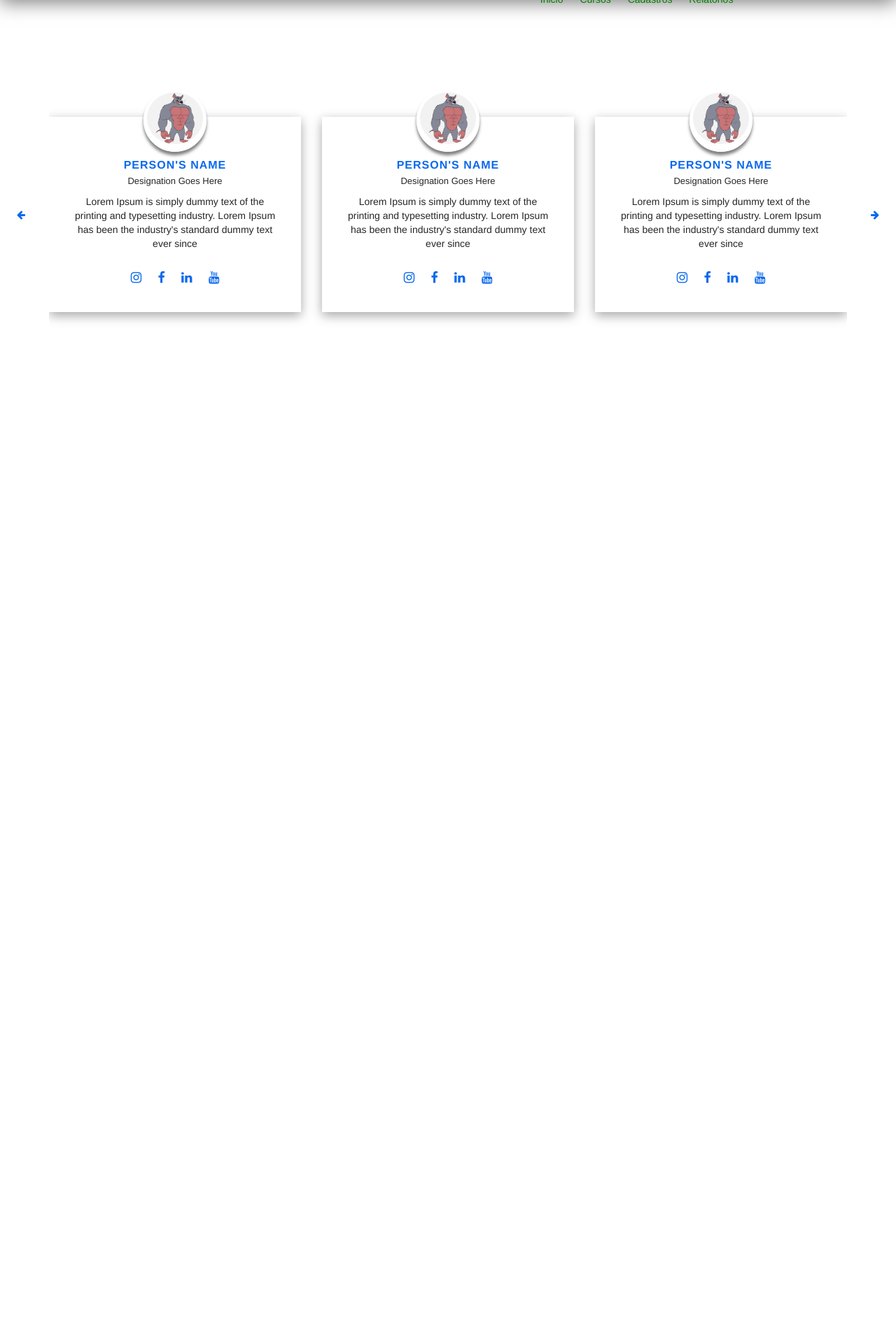
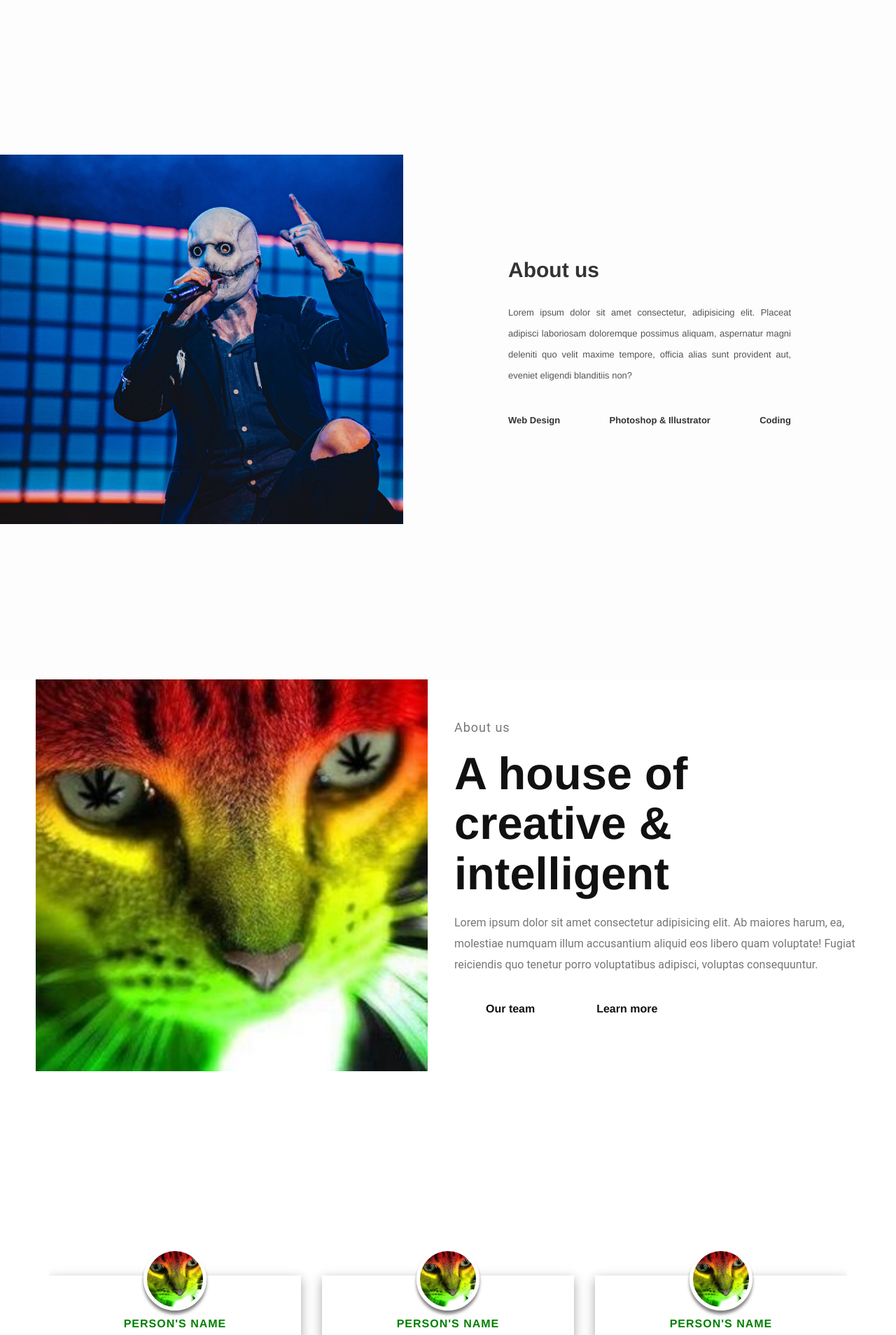
Before and after one commit to Ksanim0/Lab-Web_Edital, a PHP site: page / in a window 1280 px wide. Shown: the part 101-2009 px from the top of the page at 70% size. Run offline with PHP 8.4, Linux system fonts and the light colour scheme; some libraries are stand-ins or nearby versions.

Commit message:
Add files via upload

```diff
--- /dev/null
+++ b/AboutUS/About0.css
@@ -0,0 +1,94 @@
+#testimonial_area {
+	padding: 1% 0;
+}
+.box-area {
+	padding: 30px;
+	position: relative;
+	display: block;
+	background: #fff;
+	color: #000;
+	box-shadow: rgba(0, 0, 0, 0.35) 0px 5px 15px;
+	margin: 40px 0;
+}
+.box-area h5 {
+	font-size: 16px;
+	font-weight: 700;
+	color: rgb(0, 128, 0);
+	margin-top: 30px;
+	margin-bottom: 5px;
+	text-transform: uppercase;
+	letter-spacing: 1px;
+}
+.box-area span {
+	color: #262626;
+	display: block;
+	font-size: 13px;
+	margin: 0 0 10px;
+	font-weight: 400;
+}
+.box-area .content {
+	color: #262626;
+}
+.box-area .img-area {
+	width: 90px;
+	height: 90px;
+	position: absolute;
+	top: -40px;
+	left: 0;
+	bottom: 0;
+	margin: 0 auto;
+	right: 0;
+	z-index: 1;
+	border: 5px solid #fff;
+	border-radius: 50%;
+	box-shadow: 0 5px 4px rgba(0, 0, 0, 0.5);
+}
+.box-area .img-area img {
+	width: 100%;
+	height: auto;
+	border-radius: 50%;
+}
+.socials {
+	margin-top: 30px;
+}
+.socials i {
+	margin: 0 10px;
+	color: rgb(0, 128, 0);
+	font-size: 18px;
+}
+#testimonial_area .owl-nav {
+	position: absolute;
+	top: 50%;
+	width: 100%;
+}
+#testimonial_area .owl-prev, #testimonial_area .owl-next {
+	width: 40px;
+	height: 40px;
+	line-height: 40px;
+	color:rgb(0, 128, 0);
+	border-radius: 50%;
+	text-align: center;
+	background: #fff;
+	position: absolute;
+}
+#testimonial_area .owl-prev {
+	left: -60px;
+	top: -30px;
+}
+#testimonial_area .owl-next {
+	right: -60px;
+	top: -30px;
+}
+@media only screen and (max-width: 991px) {
+	.owl-nav {
+		display: none;
+	}
+}
+@media only screen and (max-width: 767px) {
+	.box-area {
+		text-align: center;
+	}
+	.owl-nav {
+		display: none;
+	}
+}
--- /dev/null
+++ b/AboutUS/About1.css
@@ -0,0 +1,64 @@
+@import url('https://fonts.googleapis.com/css2?family=Open+Sans&display=swap');
+*
+.about-section{
+    background: url(Corey-Taylor.jpg) no-repeat left;
+    background-size: 55%;
+    background-color: #fdfdfd;
+    overflow: hidden;
+    padding: 200px 0;
+}
+
+.inner-container{
+    width: 55%;
+    float: right;
+    background-color: #fdfdfd;
+    padding: 150px;
+}
+
+.inner-container h1{
+    margin-bottom: 30px;
+    font-size: 30px;
+    font-weight: 900;
+}
+
+.text{
+    font-size: 13px;
+    color: #545454;
+    line-height: 30px;
+    text-align: justify;
+    margin-bottom: 40px;
+}
+
+.skills{
+    display: flex;
+    justify-content: space-between;
+    font-weight: 700;
+    font-size: 13px;
+}
+
+@media screen and (max-width:1200px){
+    .inner-container{
+        padding: 80px;
+    }
+}
+
+@media screen and (max-width:1000px){
+    .about-section{
+        background-size: 100%;
+        padding: 100px 40px;
+    }
+
+    .inner-container{
+        width: 100%;
+    }
+}
+
+@media screen and (max-width:600px){
+    .about-section{
+        padding: 0;
+    }
+
+    .inner-container{
+        padding: 60px;
+    }
+}
--- /dev/null
+++ b/AboutUS/About2.css
@@ -0,0 +1,99 @@
+
+.about{
+    height: 100vh;
+    width: 100%;
+    background: white;
+    justify-content: center;
+    align-items: center;
+}
+
+.about .main img{
+    width: 580px;
+    max-width: 100%;
+    height: auto;
+    padding: 0 10px;
+}
+
+.all-text{
+    width: 600px;
+    max-width: 100%;
+    padding: 0 10px;
+}
+
+.main{
+    width: 1290px;
+    max-width: 95%;
+    margin: 0 auto;
+    display: flex;
+    flex-wrap: wrap;
+    align-items: center;
+    justify-content: space-around;
+}
+
+.all-text h4{
+    font-family: 'Roboto', sans-serif;
+    font-size: 18px;
+    color: #777777;
+    letter-spacing: 1px;
+    font-weight: 400;
+    margin-bottom: 10px;
+}
+
+.all-text h1{
+    font-size: 65px;
+    color: #111111;
+    font-weight: 700;
+    margin-bottom: 20px;
+}
+
+.all-text p{
+    font-family: 'Roboto', sans-serif;
+    font-size: 16px;
+    color: #777777;
+    line-height: 30px;
+}
+
+.btn button{
+    background: white;
+    padding: 20px 32px;
+    font-size: 16px;
+    font-weight: bold;
+    color: #111111;
+    border: none;
+    outline: none;
+    box-shadow: 0px 16px 32px 0px rgb(0, 0, 0 / 6%);
+    margin-right: 20px;
+}
+
+.btn button:hover{
+    background-color: #1d44f9;
+    color: white;
+    transition: .3s;
+    cursor: pointer;
+}
+
+.btn .btn2{
+    background: #111111;
+    color: white;
+}
+
+@media screen and (max-width: 1250px){
+    .about{
+        width: 100%;
+        height: auto;
+        padding: 60px 0;
+    }
+    .all-text{
+        text-align: center;
+        margin-top: 40px;
+    }
+}
+@media screen and (max-width: 650px){
+    .about .main img{
+        margin-bottom: 35px;
+    }
+    .all-text h1{
+        font-size: 45px;
+        margin-bottom: 20px;
+    }
+}
--- a/AboutUS/btn-style.css
+++ b/AboutUS/btn-style.css
@@ -32,7 +32,8 @@
 
   .links-btn{
     margin-top: 12px;
-    margin-bottom: -150px;
+    margin-bottom: -10px;
+    margin-left: -5px;
   }
 
   .fcc-btn:hover{
--- a/AboutUS/index.html
+++ b/AboutUS/index.html
@@ -5,10 +5,16 @@
     <meta http-equiv="X-UA-Compatible" content="IE=edge">
     <meta name="viewport" content="width=device-width, initial-scale=1.0">
 
-    <title>EEEP Manoel Mano | Cadastro Alunos</title>
+    <title>EEEP Manoel Mano | Sobre nós</title>
     <link rel="stylesheet" href="style.css">
     <link rel="stylesheet" href="btn-style.css">
-    <link rel="stylesheet" href="US.css">
+    <link rel="stylesheet" href="About0.css">
+    <link rel="stylesheet" href="About1.css">
+    <link rel="stylesheet" href="About2.css">
+    <link rel="stylesheet" href="https://cdnjs.cloudflare.com/ajax/libs//twitter-bootstrap/3.3.7/css/bootstrap.min.css">
+    <link rel="stylesheet" href="https://cdnjs.cloudflare.com/ajax/libs/font-awesome/4.7.0/css/font-awesome.css">
+    <link rel="stylesheet" href="https://cdnjs.cloudflare.com/ajax/libs/OwlCarousel2/2.2.1/assets/owl.carousel.min.css">
+    <link rel="stylesheet" href="https://cdnjs.cloudflare.com/ajax/libs/OwlCarousel2/2.2.1/assets/owl.theme.default.min.css">
     <meta name="google-site-verification" content="ezTnfxOAOeXB6FaEOsqR0fcf63u74YI3CQX8biM0w7I" />
     <!-- Script para as Mascaras -->
     <script src="js/MaskInput.js"></script>
@@ -22,13 +28,6 @@
     <link rel="icon" type="image/png" sizes="32x32" href="https://eeepmanoelmano.com.br/favicon.svg">
 
 
-        <!-- TESTE -->
-
-        <link rel="stylesheet" href="https://cdnjs.cloudflare.com/ajax/libs/twitter-bootstrap/3.3.7/css/bootstrap.min.css">
-        <link rel="stylesheet" href="https://cdnjs.cloudflare.com/ajax/libs/font-awesome/4.7.0/css/font-awesome.css">
-        <link rel="stylesheet" href="https://cdnjs.cloudflare.com/ajax/libs/OwlCarousel2/2.2.1/assets/owl.carousel.min.css">
-        <link rel="stylesheet" href="https://cdnjs.cloudflare.com/ajax/libs/OwlCarousel2/2.2.1/assets/owl.theme.default.min.css">
-
 </head>
 <body>
     <div class="header">
@@ -40,13 +39,14 @@
                         <a href="https://www.instagram.com/eeepmanoelmano/"target="_blank"><img src="logo-mm.svg" alt="Logo da EEEP Manoel Mano"></a>
                     </div>
                     <div class="col-0"  >
-                        <h3>formulario</h3>
+                        <h3>quem somos?</h3>
 
 <div class="links-btn">
         <a class="fcc-btn" href="#">Inicio</a>
         <a class="fcc-btn" href="#">Cursos</a>
         <a class="fcc-btn" href="#">Cadastros</a>
         <a class="fcc-btn" href="#">Relatorios</a>
+        <a class="fcc-btn" href="#">About</a>
     </div>
 </div>
 
@@ -58,6 +58,46 @@
 
 
 
+
+    <div class="about-section">
+        <div class="inner-container">
+            <h1>About us</h1>
+            <p class="text">
+                Lorem ipsum dolor sit amet consectetur, adipisicing elit. Placeat adipisci laboriosam doloremque possimus aliquam, aspernatur magni deleniti quo velit maxime tempore, officia alias sunt provident aut, eveniet eligendi blanditiis non?
+            </p>
+            <div class="skills">
+                <p>Web Design</p>
+                <p>Photoshop & Illustrator</p>
+                <p>Coding</p>
+            </div>
+        </div>
+    </div>
+
+
+
+
+    <section class="about">
+        <div class="main">
+            <img src="/gato.jpg" alt="">
+            <div class="all-text">
+                <h4>About us</h4>
+                <h1>A house of creative & intelligent</h1>
+                <p>Lorem ipsum dolor sit amet consectetur adipisicing elit. Ab maiores harum, ea, molestiae numquam illum accusantium aliquid eos libero quam voluptate! Fugiat reiciendis quo tenetur porro voluptatibus adipisci, voluptas consequuntur.</p>
+                <div class="btn">
+                    <button type="button">Our team</button>
+                    <button type="button">Learn more</button>
+                </div>
+            </div>
+        </div>
+    </section>
+
+
+
+
+
+
+
+
     <section id="testimonial_area" class="section_padding">
         <div class="container">
             <div class="row">
@@ -65,7 +105,7 @@
                     <div class="testmonial_slider_area text-center owl-carousel">
                         <div class="box-area">
                             <div class="img-area">
-                                <img src="./png-transparent-rat-king-drawing-animation-penguins-of-madagascar-mammal-carnivoran-dog-like-mammal.png" alt="">
+                                <img src="./img/gato.jpg" alt="">
                             </div>
                             <h5>Person's name</h5>
                             <span>Designation Goes Here</span>
@@ -78,13 +118,12 @@
                                 <i class="fa fa-instagram"></i>
                                 <i class="fa fa-facebook"></i>
                                 <i class="fa fa-linkedin"></i>
-                                <i class="fa fa-youtube"></i>
                             </h6>
                         </div>
 
                         <div class="box-area">
                             <div class="img-area">
-                                <img src="./png-transparent-rat-king-drawing-animation-penguins-of-madagascar-mammal-carnivoran-dog-like-mammal.png" alt="">
+                                <img src="./img/gato.jpg" alt="">
                             </div>
                             <h5>Person's name</h5>
                             <span>Designation Goes Here</span>
@@ -97,14 +136,12 @@
                                 <i class="fa fa-instagram"></i>
                                 <i class="fa fa-facebook"></i>
                                 <i class="fa fa-linkedin"></i>
-                                <i class="fa fa-youtube"></i>
                             </h6>
                         </div>
 
                         <div class="box-area">
                             <div class="img-area">
-                                <img src="./png-transparent-rat-king-drawing-animation-penguins-of-madagascar-mammal-carnivoran-dog-like-mammal.png" alt="">
-
+                                <img src="./img/gato.jpg" alt="">
                             </div>
                             <h5>Person's name</h5>
                             <span>Designation Goes Here</span>
@@ -117,13 +154,12 @@
                                 <i class="fa fa-instagram"></i>
                                 <i class="fa fa-facebook"></i>
                                 <i class="fa fa-linkedin"></i>
-                                <i class="fa fa-youtube"></i>
                             </h6>
                         </div>
 
                         <div class="box-area">
                             <div class="img-area">
-                                <img src="./png-transparent-rat-king-drawing-animation-penguins-of-madagascar-mammal-carnivoran-dog-like-mammal.png" alt="">
+                                <img src="./img/gato.jpg" alt="">
                             </div>
                             <h5>Person's name</h5>
                             <span>Designation Goes Here</span>
@@ -136,13 +172,12 @@
                                 <i class="fa fa-instagram"></i>
                                 <i class="fa fa-facebook"></i>
                                 <i class="fa fa-linkedin"></i>
-                                <i class="fa fa-youtube"></i>
                             </h6>
                         </div>
 
                         <div class="box-area">
                             <div class="img-area">
-                                <img src="./O-Gato-e-o-Copo-de-Vinho.jpg" alt="">
+                                <img src="./img/gato.jpg" alt="">
                             </div>
                             <h5>Person's name</h5>
                             <span>Designation Goes Here</span>
@@ -155,13 +190,12 @@
                                 <i class="fa fa-instagram"></i>
                                 <i class="fa fa-facebook"></i>
                                 <i class="fa fa-linkedin"></i>
-                                <i class="fa fa-youtube"></i>
                             </h6>
                         </div>
 
                         <div class="box-area">
                             <div class="img-area">
-                                <img src="./O-Gato-e-o-Copo-de-Vinho.jpg" alt="">
+                                <img src="./img/gato.jpg" alt="">
                             </div>
                             <h5>Person's name</h5>
                             <span>Designation Goes Here</span>
@@ -174,7 +208,6 @@
                                 <i class="fa fa-instagram"></i>
                                 <i class="fa fa-facebook"></i>
                                 <i class="fa fa-linkedin"></i>
-                                <i class="fa fa-youtube"></i>
                             </h6>
                         </div>
                     </div>
@@ -184,6 +217,8 @@
     </section>
 
 
+
+
 <script src="https://cdnjs.cloudflare.com/ajax/libs/jquery/3.6.0/jquery.min.js"></script>
 <script src="https://cdnjs.cloudflare.com/ajax/libs/OwlCarousel2/2.2.1/owl.carousel.min.js"></script>
 <script src="script.js"></script>
@@ -191,13 +226,6 @@
 
 
 
-
-
-
-
-
-
-        <footer> <img src="./ondas-governo-rodape.png" alt=""> </footer>
-
+    <footer> <img src="./ondas-governo-rodape.png" alt=""> </footer>
 </body>
 </html>
--- a/AboutUS/style.css
+++ b/AboutUS/style.css
@@ -112,9 +112,3 @@ display: flex;
 margin-right: 100px;
 
 }
-
-
-
-footer{
-    margin-top: 100%;
-}
```
Also changed, not shown: AboutUS/Corey-Taylor.jpg (added), AboutUS/img/gato.jpg (added). Lines whose indentation alone changed are shown as unchanged.
